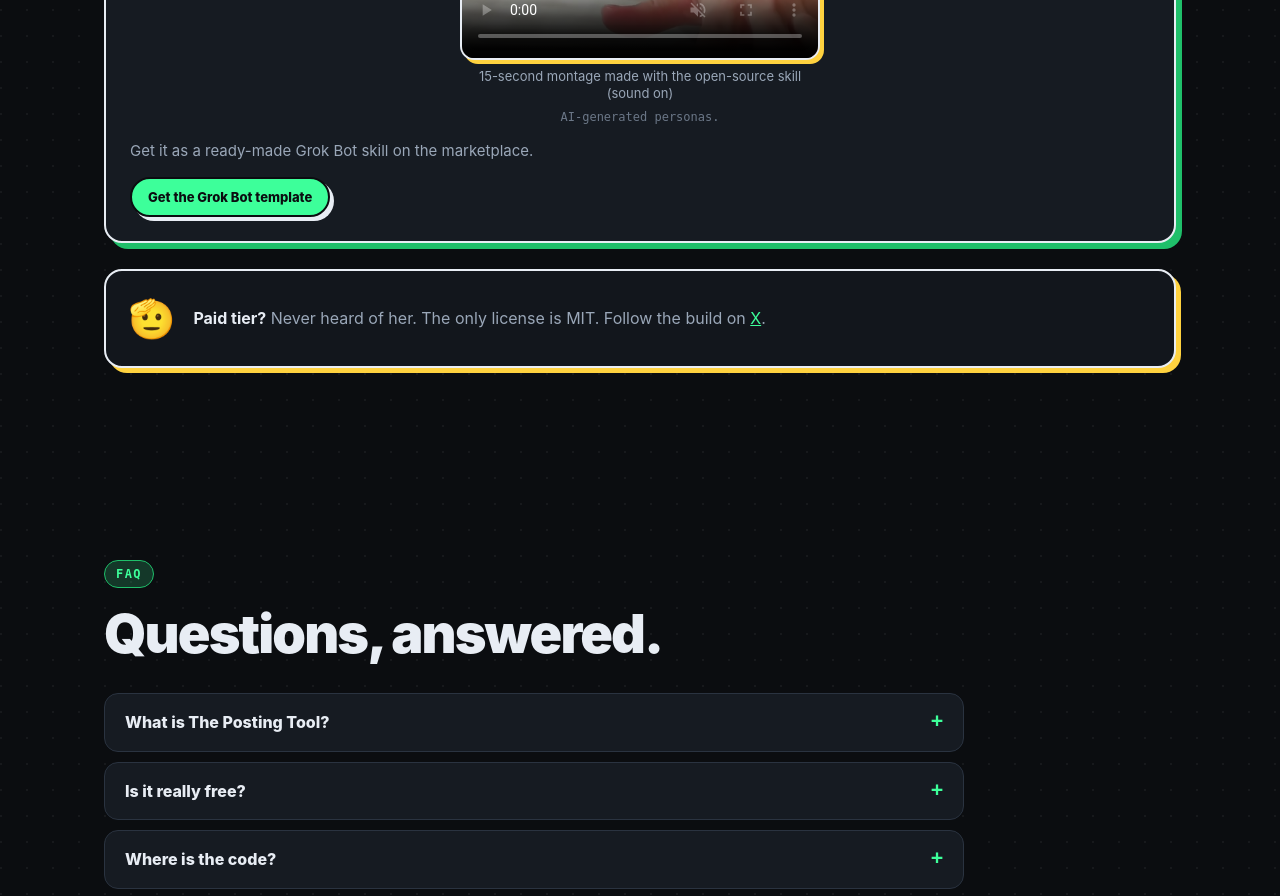
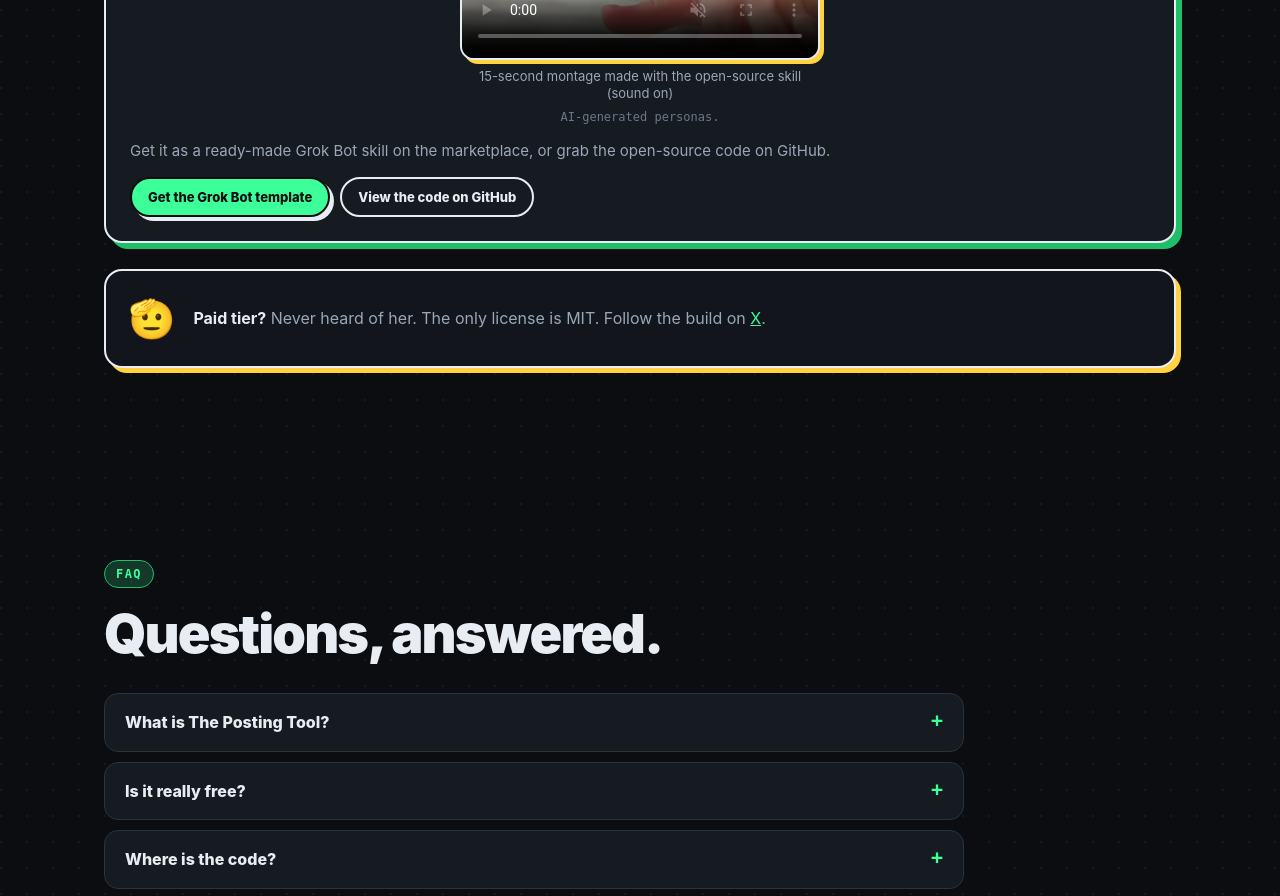
Before and after one commit to okwithit9-debug/thepostingtool-site, a website: page index.html in a window 1280 px wide. Shown: the part 4697-5593 px from the top of the page. Drawn offline with Linux system fonts and the light colour scheme; grey boxes are pictures that could not be loaded.

Commit message:
Add a GitHub code button beside the Grok Bot link
The samples section can open the marketplace skill or the open-source folder.

Co-authored-by: okwithit9-debug <okwithit9-debug@users.noreply.github.com>

```diff
--- a/index.html
+++ b/index.html
@@ -347,8 +347,8 @@ footer .wrap>div{min-width:0}#support-email{overflow-wrap:anywhere}
       <figcaption>15-second montage made with the open-source skill (sound on)</figcaption>
       <p class="samples-note">AI-generated personas.</p>
     </figure>
-    <p class="samples-bot">Get it as a ready-made Grok Bot skill on the marketplace.</p>
-    <div class="row"><a class="btn pri sm" href="https://x.ai/bot/WWH3tIZcTTiOxlYnbG-i-" target="_blank" rel="noopener">Get the Grok Bot template</a></div>
+    <p class="samples-bot">Get it as a ready-made Grok Bot skill on the marketplace, or grab the open-source code on GitHub.</p>
+    <div class="row"><a class="btn pri sm" href="https://x.ai/bot/WWH3tIZcTTiOxlYnbG-i-" target="_blank" rel="noopener">Get the Grok Bot template</a><a class="btn ghost sm" href="https://github.com/okwithit9-debug/open-source/tree/main/amazon-affiliate-video-skill" target="_blank" rel="noopener">View the code on GitHub</a></div>
   </div>
   <div class="meme"><span class="e">🫡</span><p><b>Paid tier?</b> Never heard of her. The only license is MIT. Follow the build on <a href="https://x.com/CryptoBandit100" style="color:var(--acc)">X</a>.</p></div>
 </div></section>
```
